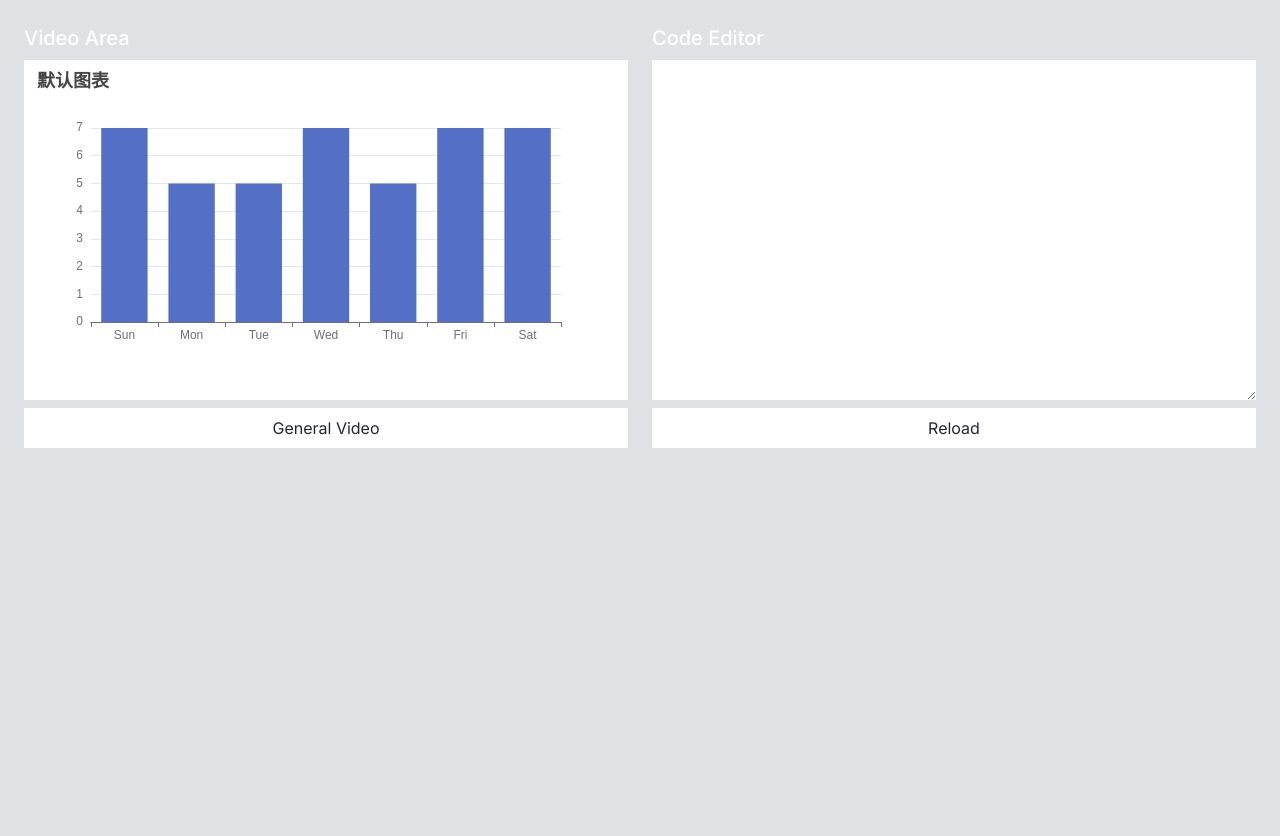
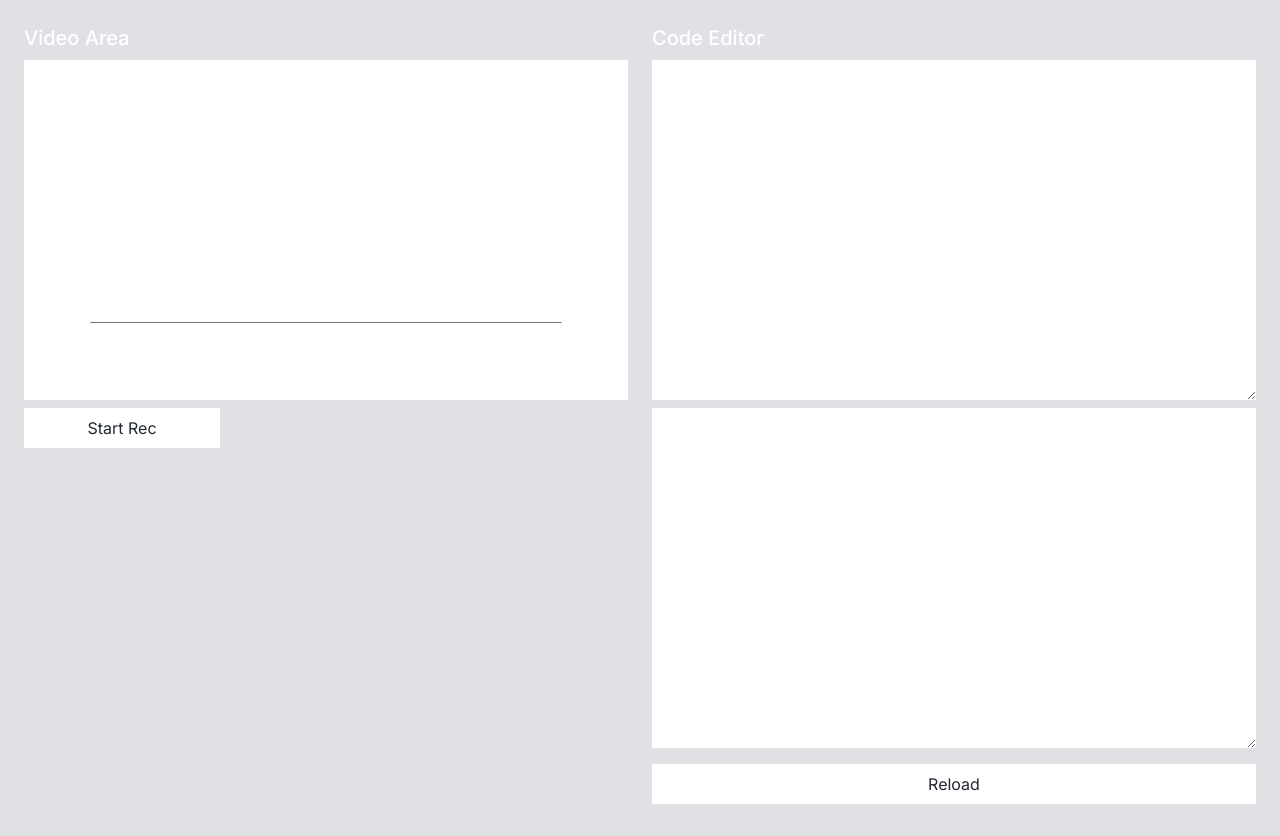
Before and after one commit to aiokr/DataMotion, a Next.js app: page / in a window 1280 px wide. Before the commit the page ends 800 px from the top, so only its background shows below. Built offline with nearby package versions, Linux system fonts and the light colour scheme.

Commit message:
能根据纯文本的配置文件输出两帧图谱，并且带有过度动画

```diff
--- a/src/app/ECharts.js
+++ /dev/null
@@ -1,26 +0,0 @@
-import EChartsComponent from './components/EChartsComponent';
-
-const Page = () => {
-  const option = {
-    title: {
-      text: 'ECharts 示例'
-    },
-    tooltip: {},
-    legend: {
-      data:['销量']
-    },
-    xAxis: {
-      data: ["衬衫","羊毛衫","雪纺衫","裤子","高跟鞋","袜子"]
-    },
-    yAxis: {},
-    series: [{
-      name: '销量',
-      type: 'bar',
-      data: [5, 20, 36, 10, 10, 20]
-    }]
-  };
-
-  return <EChartsComponent option={option} />;
-};
-
-export default Page;
--- a/src/app/components/EChartsComponent.jsx
+++ b/src/app/components/EChartsComponent.jsx
@@ -3,12 +3,15 @@
 import React, { useEffect, useRef } from 'react';
 import * as echarts from 'echarts';
 
-export default function EChartsComponent({ width, height, option }) {
+export default function EChartsComponent({ width, height, option, onChartReady }) {
   const chartRef = useRef(null);
 
   useEffect(() => {
     const chartInstance = echarts.init(chartRef.current);
     chartInstance.setOption(option);
+
+    // 调用 onChartReady 函数，并将图表实例作为参数传递
+    if (onChartReady) onChartReady(chartInstance);
 
     return () => {
       chartInstance.dispose();
@@ -20,6 +23,5 @@ export default function EChartsComponent({ width, height, option }) {
     chartInstance.resize({ width, height });
   }, [width, height]);
 
-  return (<div ref={chartRef} style={{ width: '100%', height: '100%' }} />)
-    ;
+  return (<div ref={chartRef} style={{ width: '100%', height: '100%' }} />);
 }
--- a/src/app/page.js
+++ b/src/app/page.js
@@ -1,34 +1,77 @@
 "use client"
 
-import { useState, useRef } from 'react';
+import { useState, useRef, useEffect } from 'react';
 import EChartsComponent from './components/EChartsComponent';
 
 export function HomePage() {
   const [option, setOption] = useState({
-    title: { text: '默认图表' },
+    title: {
+      text: ''
+    },
+    tooltip: {},
+    legend: {
+      data: ['']
+    },
     xAxis: {
-      type: 'category',
-      data: ['Sun', 'Mon', 'Tue', 'Wed', 'Thu', 'Fri', 'Sat']
+      data: []
     },
-    yAxis: {
-      type: 'value'
-    },
+    yAxis: {},
     series: [
       {
-        data: [7, 5, 5, 7, 5, 7, 7],
-        type: 'bar'
+        name: '',
+        type: 'bar',
+        data: []
       }
     ]
   });
-  const inputRef = useRef();
+  const inputFrame0 = useRef(); //代码编辑器
+  const inputFrame1 = useRef(); //代码编辑器
+  const chartRef = useRef(null);
+  const inputChartType = useRef(); //图谱样式
 
-  const handleClick = () => {
+  useEffect(() => {
+    // 加载第一帧
     try {
-      const newOption = eval(`(${inputRef.current.value})`);
+      const newOption = eval(`(${inputFrame0.current.value})`);
       setOption(newOption);
     } catch (error) {
       console.error('Invalid option:', error);
     }
+
+    // 10秒后加载第二帧
+    const timer = setTimeout(() => {
+      try {
+        const newOption = eval(`(${inputFrame1.current.value})`);
+        setOption(newOption);
+      } catch (error) {
+        console.error('Invalid option:', error);
+      }
+    }, 5000); // 5000毫秒 = 10秒
+
+    // 清除定时器
+    return () => clearTimeout(timer);
+  }, []);
+
+
+  //按下 Reload 按钮重载图谱
+  const handleClick = () => {
+    // 加载第一帧
+    try {
+      const newOption = eval(`(${inputFrame0.current.value})`);
+      chartRef.current.setOption(newOption, true);
+    } catch (error) {
+      console.error('Invalid option:', error);
+    }
+
+    // 10秒后加载第二帧
+    setTimeout(() => {
+      try {
+        const newOption = eval(`(${inputFrame1.current.value})`);
+        chartRef.current.setOption(newOption, true);
+      } catch (error) {
+        console.error('Invalid option:', error);
+      }
+    }, 5000); // 5000毫秒 = 10秒
   };
 
   return (
@@ -36,14 +79,20 @@ export function HomePage() {
       <div className='col-span-6 '>
         <div className='text-xl font-medium text-white pb-2'>Video Area</div>
         <section id='ChartArea' className='aspect-video bg-white p-2'>
-          <EChartsComponent option={option} />
+          <EChartsComponent option={option} onChartReady={chart => chartRef.current = chart} />
         </section>
-        <button className='w-full p-2 mt-2 flex flex-col radius items-center bg-white'>General Video</button>
+        <div className='grid grid-cols-3 gap-2'>
+          <button className='p-2 my-2 flex flex-col items-center bg-white'>Start Rec</button>
+        </div>
       </div>
       <section id="EditArea" className='col-span-6'>
-        <div className='text-xl font-medium text-white pb-2'>Code Editor</div>
-        <textarea ref={inputRef} className='w-full aspect-video bg-white p-2 block' />
-        <button onClick={handleClick} className='w-full p-2 mt-2 flex flex-col radius items-center bg-white'>Reload</button>
+        <div className='text-xl font-medium text-white pb-2'>Code Editor</div><div className='grid grid-cols-3 gap-2'>
+          <textarea ref={inputFrame0} className='w-full aspect-video bg-white p-2 block col-span-3' />
+
+          <textarea ref={inputFrame1} className='w-full aspect-video bg-white p-2 block col-span-3' />
+
+          <button onClick={handleClick} className='p-2 my-2 flex flex-col items-center bg-white col-span-3'>Reload</button>
+        </div>
       </section>
     </main>
   );
```
